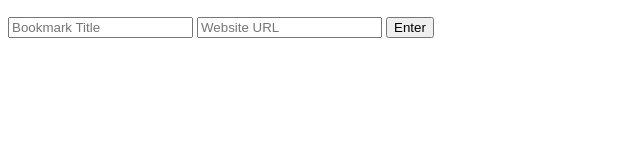
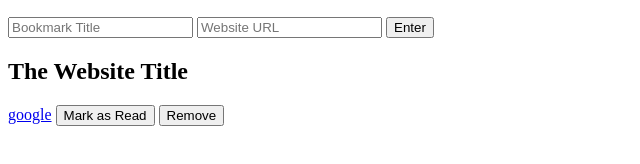
Before and after one commit to codexguajil/linked-list-2, a plain HTML site: page index.html in a window 1280 px wide. Shown: the part 84-248 px from the top of the page, without its empty margins (0-640 px from the left). Drawn offline with Linux system fonts and the light colour scheme.

Commit message:
Add html for bookmarks and add dummy bookmark

```diff
--- a/index.html
+++ b/index.html
@@ -14,6 +14,12 @@
     </form>
   </section>
   <section class="section-right">
+    <article class="dummy-bookmark">
+      <h2>The Website Title</h2>
+      <a href="https://www.google.com">google</a>
+      <button id="mark-as-read">Mark as Read</button>
+      <button id="remove-bookmark">Remove</button>
+    </article>
   </section>
 <script type="text/javascript" href="script.js"></script>
 </body>
```
